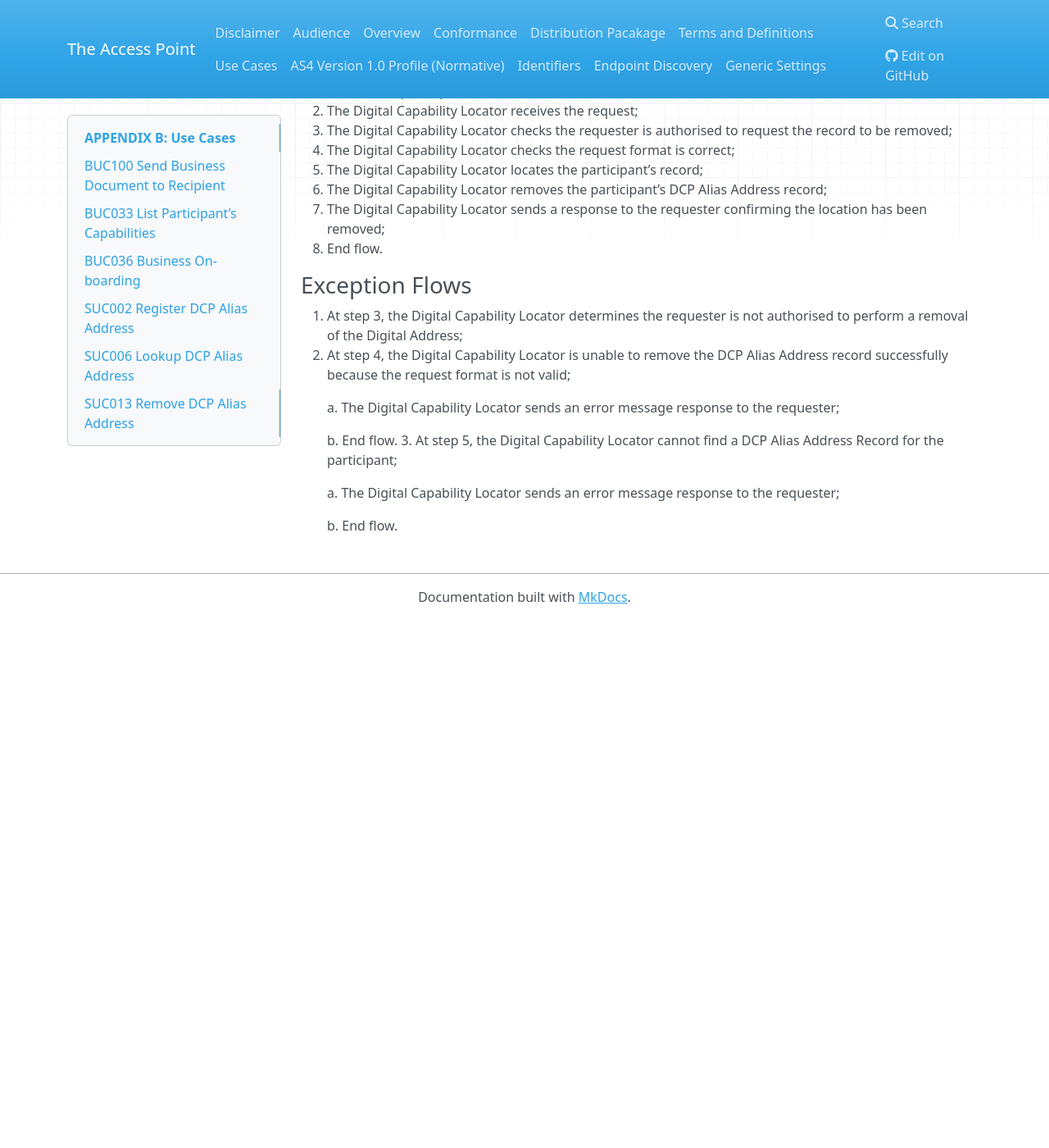
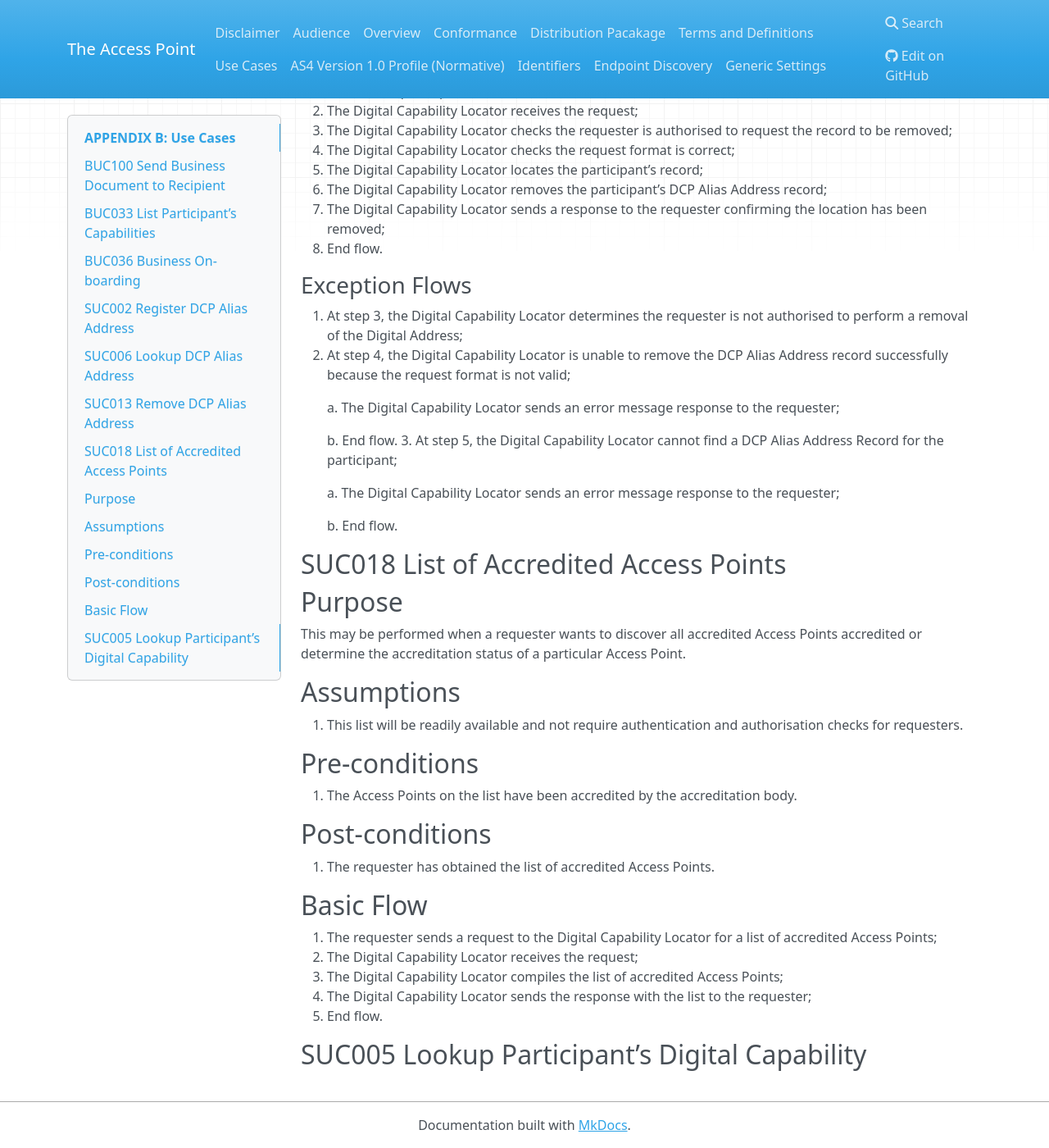
Before and after one commit to Digital-Business-Council/Access-Point, an MkDocs documentation site: the page built from docs/appendix_B.md, in a window 1280 px wide and 1400 px high, scrolled down 8555 px. Shown: the whole window at 82% size. Built offline with MkDocs 1.6.1, drawn with Linux system fonts in a browser that asks for light colours; nearby versions of some CDN libraries; old or Windows-style settings are respelled for this version of MkDocs; before the commit the page ends 9311 px from its top, so only the background shows below that.

Commit message:
Update appendix_B.md

```diff
--- a/docs/appendix_B.md
+++ b/docs/appendix_B.md
@@ -329,3 +329,28 @@ This use case describes the steps to remove a DCP Alias Address record from the
     a. The Digital Capability Locator sends an error message response to the requester;
 
     b. End flow.
+
+
+## SUC018 List of Accredited Access Points
+
+## Purpose
+This may be performed when a requester wants to discover all accredited Access Points accredited or determine the accreditation status of a particular Access Point.
+
+## Assumptions
+ 1. This list will be readily available and not require authentication and authorisation checks for requesters.
+
+## Pre-conditions
+ 1. The Access Points on the list have been accredited by the accreditation body.
+
+## Post-conditions
+ 1. The requester has obtained the list of accredited Access Points.
+
+## Basic Flow
+ 1. The requester sends a request to the Digital Capability Locator for a list of accredited Access Points;
+ 2. The Digital Capability Locator receives the request;
+ 3. The Digital Capability Locator compiles the list of accredited Access Points;
+ 4. The Digital Capability Locator sends the response with the list to the requester;
+ 5. End flow.
+
+
+## SUC005 Lookup Participant’s Digital Capability
```
